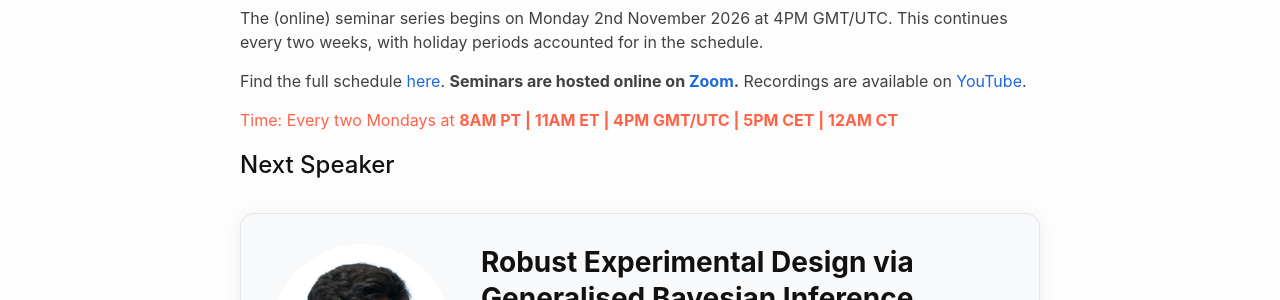
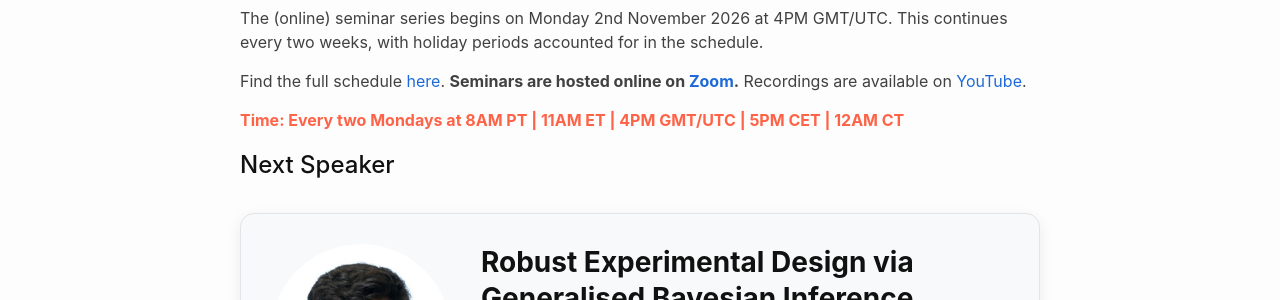
Before and after one commit to bayesiandesign/seminar, a Jekyll site: the page built from README.md, in a window 1280 px wide. Shown: the part 243-543 px from the top of the page. Built offline with Jekyll 4.4.1, drawn with Linux system fonts in a browser that asks for light colours; nearby versions of some CDN libraries; our own code applies the rules of GitHub Pages for plain Markdown files.

Commit message:
Update home.html

```diff
--- a/_layouts/home.html
+++ b/_layouts/home.html
@@ -11,7 +11,7 @@ layout: default
 
   <p>The (online) seminar series begins on Monday 2nd November 2026 at 4PM GMT/UTC. This continues every two weeks, with holiday periods accounted for in the schedule.</p>
   <p>Find the full schedule <a href="https://bayesiandesign.github.io/seminar/schedule/">here</a>. <span style='font-weight: bold;'>Seminars are hosted online on <a href="https://zoom.us/j/97648549165">Zoom</a>.</span> Recordings are available on <a href="http://www.youtube.com/@bayesiandesign">YouTube</a>.</p>
-  <p style="color:Tomato;">Time: Every two Mondays at <span style='font-weight: bold;'>8AM PT | 11AM ET | 4PM GMT/UTC | 5PM CET | 12AM CT</span></p>
+  <p style="color:Tomato;"><span style='font-weight: bold;'>Time: Every two Mondays at 8AM PT | 11AM ET | 4PM GMT/UTC | 5PM CET | 12AM CT</span></p>
 
   <h2>Next Speaker</h2>
 
```
